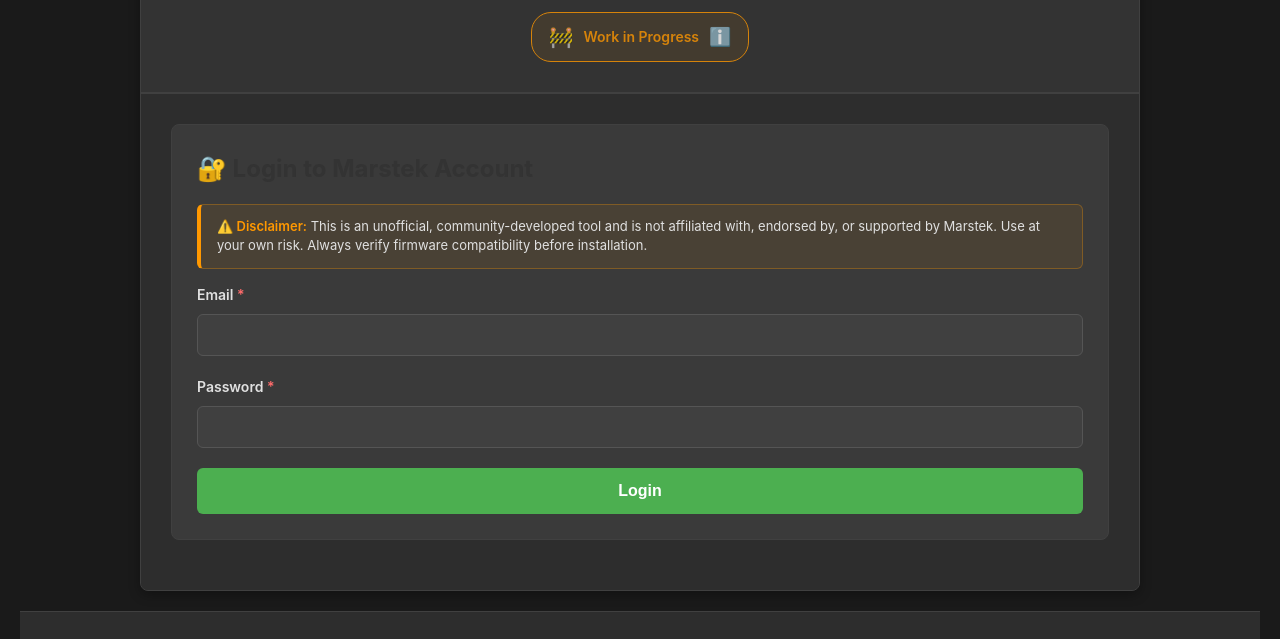
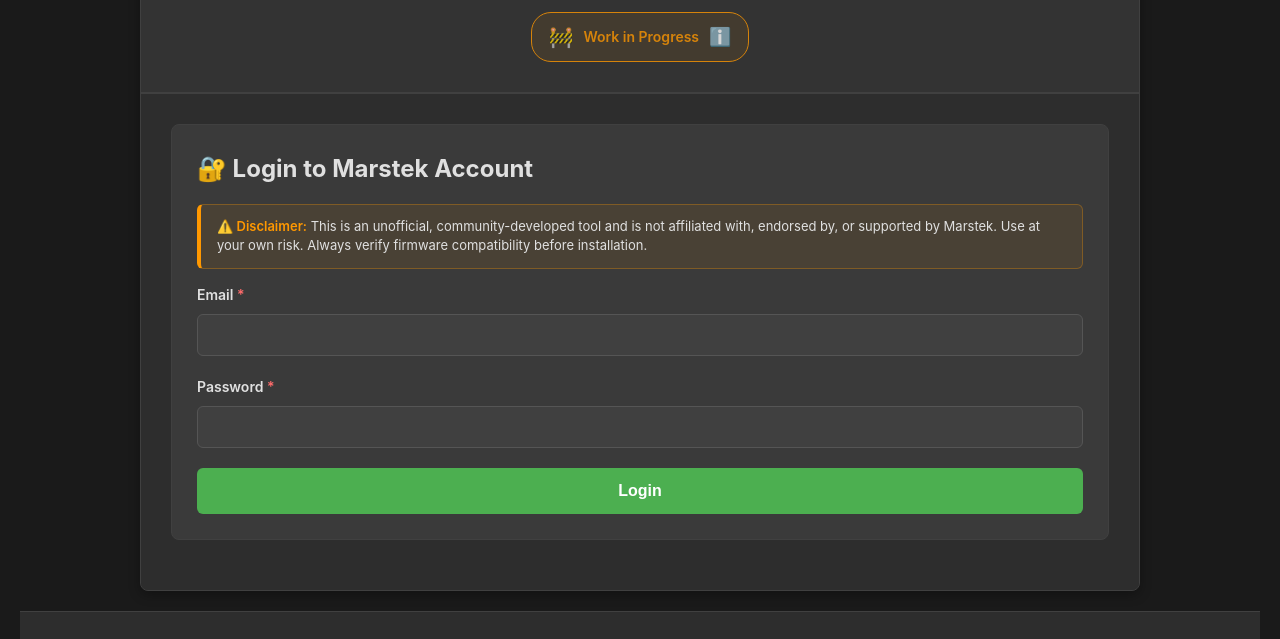
Before and after one commit to rweijnen/marstek-fw-checker, a plain HTML site: page index.html in a window 1280 px wide. Shown: the part 156-795 px from the top of the page. Drawn offline with Linux system fonts and the light colour scheme; no server answers.

Commit message:
Fix login section heading visibility on dark background
- Add light color (#e0e0e0) to login section h2 heading
- Improves contrast for 'Login to Marstek Account' text

```diff
--- a/styles.css
+++ b/styles.css
@@ -130,6 +130,11 @@
     margin-bottom: 20px;
     border-radius: 8px;
     border: 1px solid #404040;
+}
+
+.login-section h2 {
+    color: #e0e0e0;
+    margin-bottom: 15px;
 }
 
 .devices-section {
```
